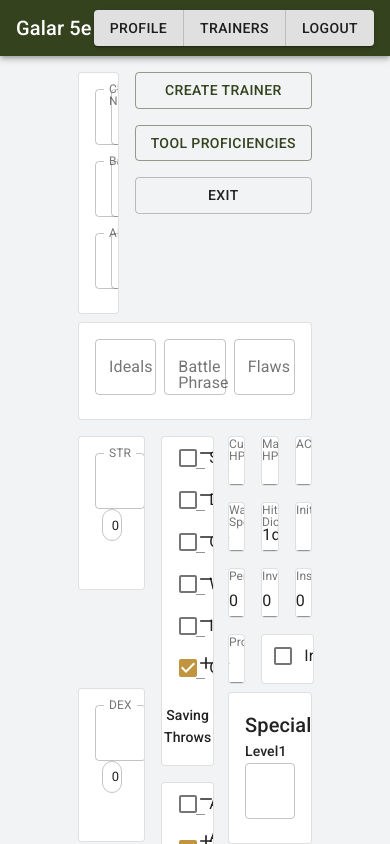
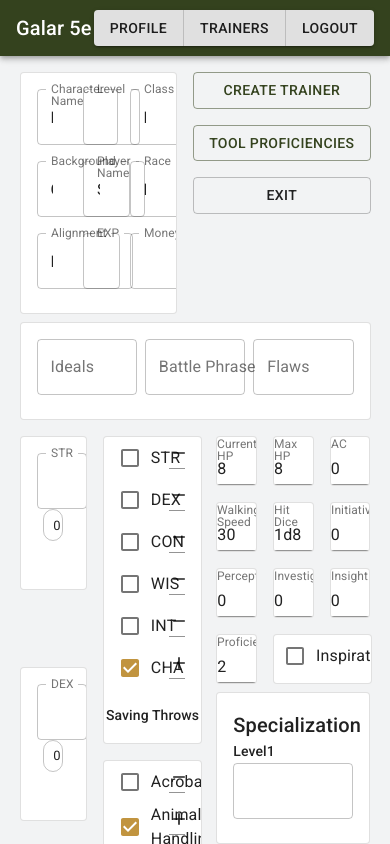
Before and after one commit to takeshi-codes/Galar5e, a React (Create React App) app: page /create-trainer in a window 390 px wide. Shown: the top 844 px of the page. Built offline with nearby package versions, Linux system fonts and the light colour scheme; no server answers; sample sign-in values are in the browser's storage.

Commit message:
updates for mobile view

```diff
--- a/src/containers/CharacterList.jsx
+++ b/src/containers/CharacterList.jsx
@@ -19,6 +19,9 @@
     display: 'grid',
     gridTemplateColumns: 'repeat(2, 1fr)',
     gridColumnGap: theme.spacing(1),
+    [theme.breakpoints.down('md')]: {
+      gridTemplateColumns: 'repeat(1, 1fr)',
+    },
   },
   button: {
     width: '100%',
@@ -29,6 +32,13 @@
   },
   link: {
     textDecoration: 'none',
+  },
+  bodyContainer: {
+    maxWidth: '60%',
+    margin: '0 auto',
+    [theme.breakpoints.down('md')]: {
+      maxWidth: '90%',
+    },
   },
 }));
 
@@ -149,7 +159,7 @@
     return <CircularProgress color="secondary" />;
   }
   return (
-    <div className="body-container">
+    <div className={classes.bodyContainer}>
       <Button
         variant="contained"
         color="primary"
--- a/src/containers/CharacterSheet/CharacterSheet.jsx
+++ b/src/containers/CharacterSheet/CharacterSheet.jsx
@@ -1,5 +1,6 @@
 import React, { useState, useEffect, useCallback, useContext } from 'react';
 import { Link, useHistory } from 'react-router-dom';
+import { makeStyles } from '@material-ui/core/styles';
 import Drawer from '@material-ui/core/Drawer';
 import Button from '@material-ui/core/Button';
 import CircularProgress from '@material-ui/core/CircularProgress';
@@ -20,8 +21,19 @@
 import EmptySheet from '../../assets/trainer.json';
 import NewInventory from '../../assets/inventory.json';
 
+const useStyles = makeStyles((theme) => ({
+  bodyContainer: {
+    maxWidth: '60%',
+    margin: '0 auto',
+    [theme.breakpoints.down('md')]: {
+      maxWidth: '90%',
+    },
+  },
+}));
+
 export default function CharacterSheet(props) {
   const { currentUser } = useContext(AuthContext);
+  const classes = useStyles();
   const history = useHistory();
   const [isNew, setIsNew] = useState(false);
   const [loading, setLoading] = useState(true);
@@ -405,6 +417,8 @@
       .then(() => {
         newTrainerRef.get().then((doc) => {
           history.push(`/trainer-sheet/${doc.data().id}`);
+          setIsNew(false);
+          setUpdating(false);
         });
       });
   };
@@ -661,7 +675,7 @@
     return <CircularProgress color="secondary" />;
   }
   return (
-    <div className="body-container">
+    <div className={classes.bodyContainer}>
       <Drawer anchor="right" open={inventory} onClose={(e) => toggleDrawer(e, 'inventory', false)}>
         <Inventory inventory={trainerInventory} remove={removeItem} isEditable={isEditable} />
       </Drawer>
--- a/src/index.css
+++ b/src/index.css
@@ -14,8 +14,3 @@
 .MuiDrawer-paper {
   background-color: #f2f3f4 !important;
 }
-
-.body-container {
-  max-width: 60%;
-  margin: 0 auto;
-}
```
